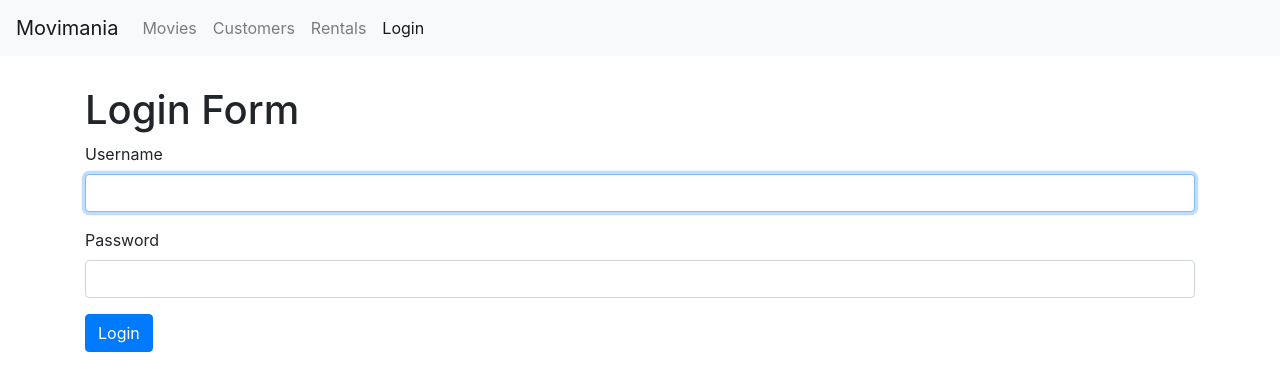
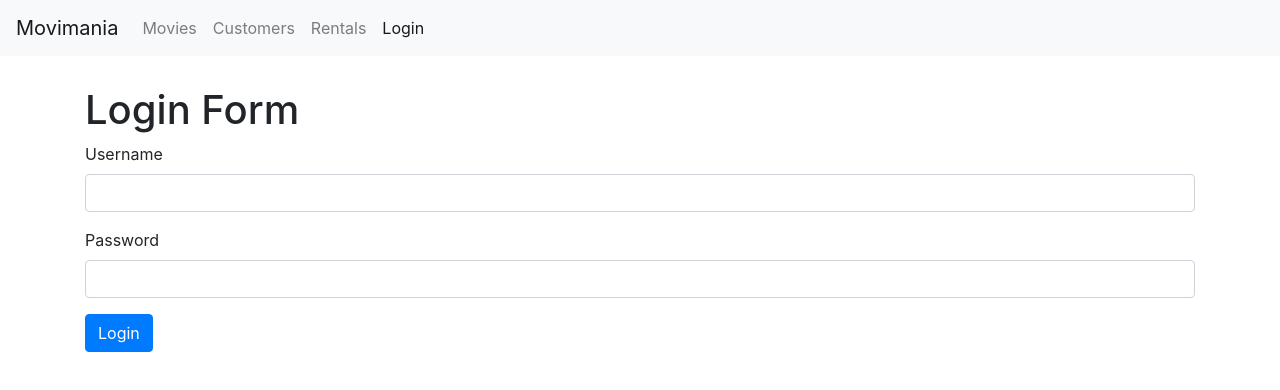
Before and after one commit to haris-begluk/react-vidly-m, a React (Create React App) app: page /login in a window 1280 px wide. Shown: the top 390 px of the page. Built offline with nearby package versions, Linux system fonts and the light colour scheme.

Commit message:
Forms: controlled elements and handling multiple inputs

```diff
--- a/src/components/loginForm.jsx
+++ b/src/components/loginForm.jsx
@@ -1,16 +1,20 @@
 import React, { Component } from "react";
 class LoginForm extends Component {
-  username = React.createRef(); //accessing DOM
-  //   componentDidMount() {
-  //     this.username.current.focus();
-  //   }
-
+  state = {
+    account: { username: "", password: "" }
+  };
   handleSubmit = e => {
     e.preventDefault();
     //Call the server
-    const username = this.username.current.value; //accessing DOM
+  };
+  handleChange = ({ currentTarget: input }) => {
+    const account = { ...this.state.account };
+    account[input.name] = input.value;
+    this.setState({ account });
   };
   render() {
+    const { account } = this.state;
+
     return (
       <div>
         <h1>Login Form</h1>
@@ -18,16 +22,24 @@
           <div className="form-group">
             <label htmlFor="userName">Username</label>
             <input
-              autoFocus
-              ref={this.username} //accessing DOM
-              id="userName"
+              value={account.username}
+              onChange={this.handleChange}
+              id="username"
+              name="username"
               type="text"
               className="form-control"
             />
           </div>
           <div className="form-group">
             <label htmlFor="password">Password</label>
-            <input id="password" type="text" className="form-control" />
+            <input
+              onChange={this.handleChange}
+              value={account.password}
+              id="password"
+              name="password"
+              type="text"
+              className="form-control"
+            />
           </div>
           <button className="btn btn-primary">Login</button>
         </form>
```
